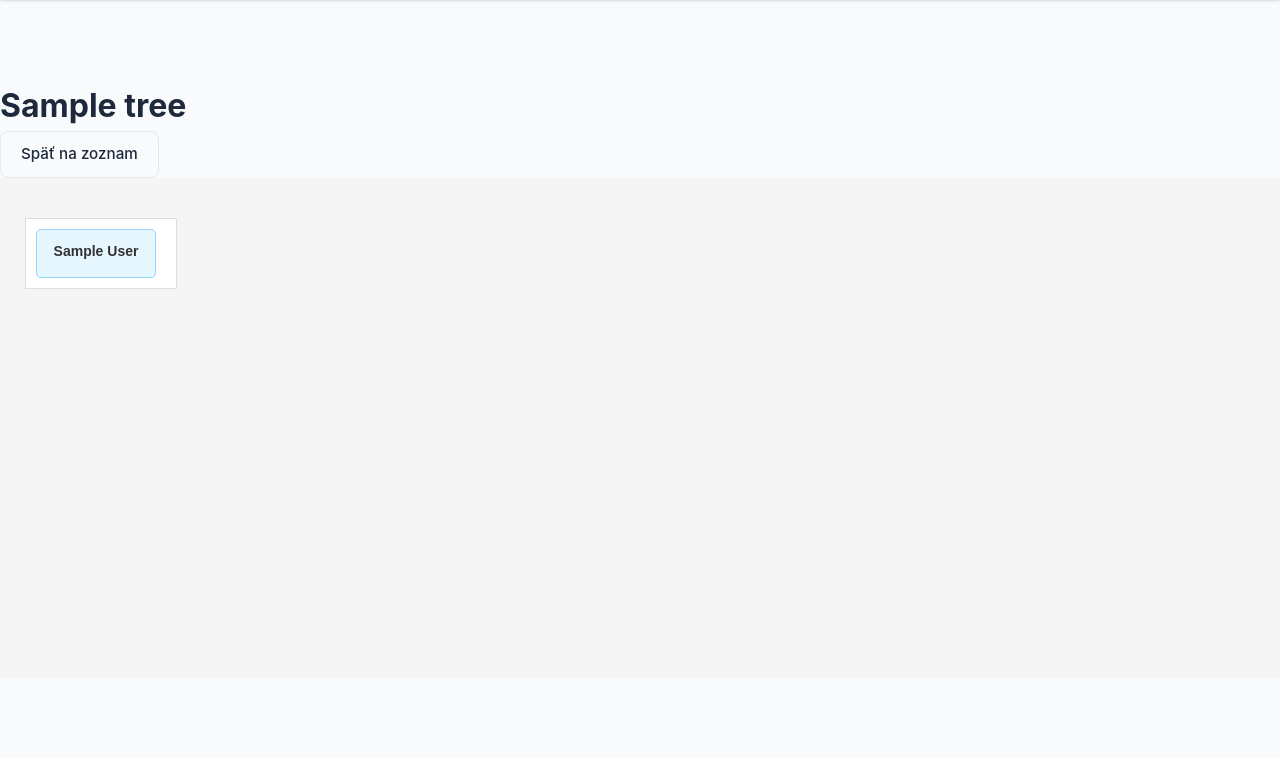
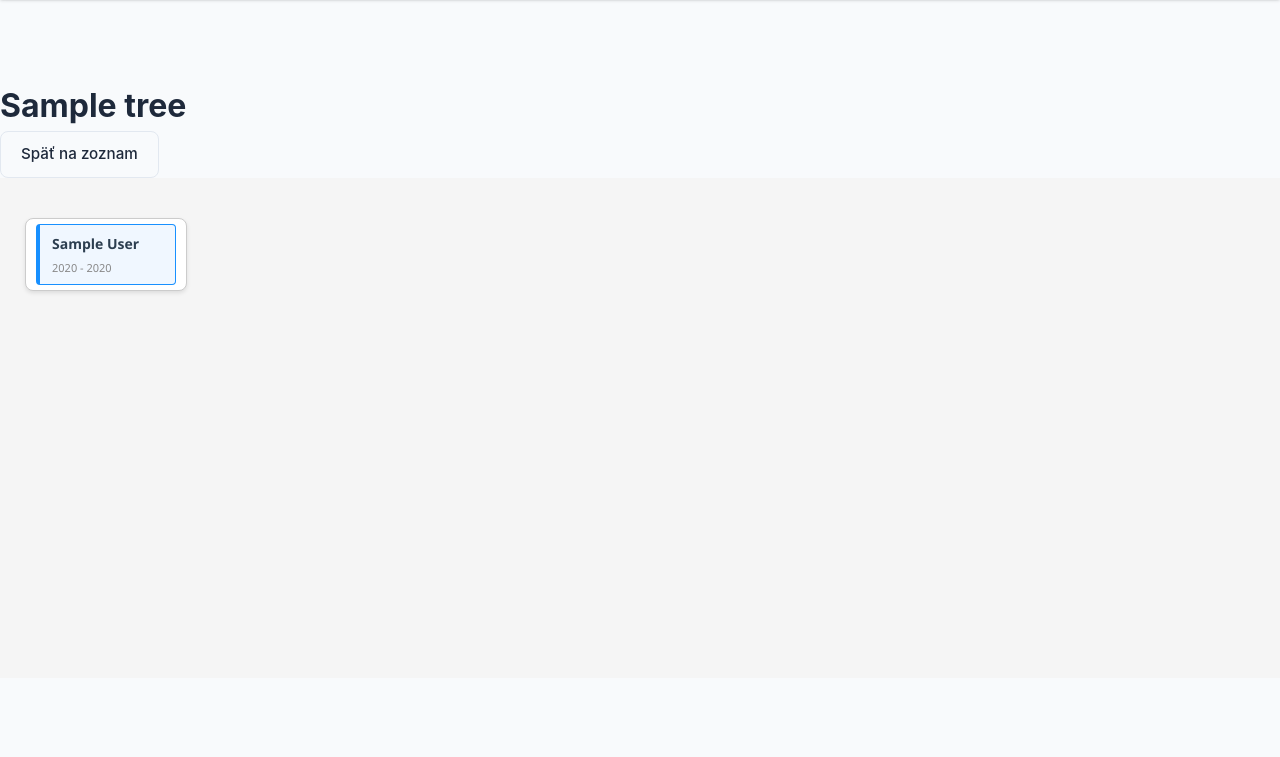
Before and after one commit to otopse/family-tree, a PHP site: page /view-tree.php?id=1 in a window 1280 px wide. Shown: the part 73-830 px from the top of the page. Run offline with PHP 8.4, Linux system fonts and the light colour scheme; the visitor is signed in with stand-in values (Sample User, id 1); tables that the repository leaves empty hold one stand-in row (values such as "Sample post").

Commit message:
Improve tree view styling and spouse rendering

```diff
--- a/public/view-tree.php
+++ b/public/view-tree.php
@@ -176,34 +176,64 @@ render_header('Zobrazenie rodokmeňa: ' . e($tree['tree_name']));
         width: 0; height: 20px;
     }
 
+    /* Container for Couple to ensure they stay together */
+    .couple-wrapper {
+        display: inline-flex;
+        align-items: center;
+        background: #fff;
+        border: 1px solid #ccc;
+        padding: 5px;
+        border-radius: 8px;
+        box-shadow: 0 2px 4px rgba(0,0,0,0.1);
+        position: relative;
+        z-index: 2;
+    }
+
     .tf-node {
         border: 1px solid #ccc;
-        padding: 10px;
+        padding: 8px 12px;
         text-decoration: none;
         color: #666;
-        font-family: arial, verdana, tahoma;
-        font-size: 12px;
+        font-family: 'Segoe UI', Tahoma, Geneva, Verdana, sans-serif;
+        font-size: 13px;
         display: inline-block;
-        border-radius: 5px;
-        -webkit-border-radius: 5px;
-        -moz-border-radius: 5px;
+        border-radius: 4px;
         background: white;
-        min-width: 120px;
+        min-width: 140px;
+        text-align: left;
+        margin: 0 5px;
     }
 
-    .tf-node.male { background-color: #e6f7ff; border-color: #91d5ff; }
-    .tf-node.female { background-color: #fff0f6; border-color: #ffadd2; }
+    .tf-node.male {
+        background-color: #f0f7ff;
+        border-color: #1890ff;
+        border-left-width: 4px;
+    }
+    .tf-node.female {
+        background-color: #fff0f6;
+        border-color: #eb2f96;
+        border-left-width: 4px;
+    }
 
-    .tf-node strong { display: block; font-size: 14px; margin-bottom: 5px; color: #333; }
-    .tf-node .dates { font-size: 11px; color: #888; }
+    .tf-node strong {
+        display: block;
+        font-size: 14px;
+        margin-bottom: 4px;
+        color: #2c3e50;
+        font-weight: 600;
+    }
 
-    .spouse-connector {
-        position: relative;
-        display: inline-block;
-        width: 20px;
-        border-bottom: 1px solid #ccc;
-        vertical-align: middle;
-        margin: 0 5px;
+    .tf-node .dates {
+        font-size: 11px;
+        color: #888;
+        margin-top: 2px;
+    }
+
+    .spouse-divider {
+        width: 15px;
+        height: 1px;
+        background: #999;
+        margin: 0 2px;
     }
 </style>
 
@@ -223,40 +253,48 @@ render_header('Zobrazenie rodokmeňa: ' . e($tree['tree_name']));
                     function renderNode($person, $families, $parentMap, $individuals) {
                         if (!$person) return;
 
-                        $genderClass = ($person['gender'] === 'M') ? 'male' : (($person['gender'] === 'F') ? 'female' : '');
+                        echo '<li>';
 
-                        echo '<li>';
-                        echo '<div class="tf-node ' . $genderClass . '">';
-                        echo '<strong>' . e($person['name']) . '</strong>';
-                        if ($person['birth'] || $person['death']) {
-                            echo '<div class="dates">';
-                            echo e($person['birth'] ? date('Y', strtotime($person['birth'])) : '?');
-                            echo ' - ';
-                            echo e($person['death'] ? date('Y', strtotime($person['death'])) : '');
-                            echo '</div>';
-                        }
-                        echo '</div>';
+                        // Begin Couple Wrapper
+                        echo '<div class="couple-wrapper">';
 
-                        // Check if this person is a parent in any family
+                        // Render Primary Person
+                        renderPersonCard($person);
+
+                        // Check if this person is a parent in any family (find spouse)
+                        $spouse = null;
+                        $children = [];
+
                         if ($person['gedcom_id'] && isset($parentMap[$person['gedcom_id']])) {
+                            // We might have multiple families (marriages), but for this simple tree we usually pick the first one
+                            // or loop through them. Standard vertical trees handle multiple spouses poorly without complex logic.
+                            // We will take the first family for now.
                             foreach ($parentMap[$person['gedcom_id']] as $famId) {
                                 $fam = $families[$famId];
 
-                                // Find spouse
-                                $spouse = null;
                                 if ($fam['husb'] && $fam['husb']['gedcom_id'] !== $person['gedcom_id']) $spouse = $fam['husb'];
                                 if ($fam['wife'] && $fam['wife']['gedcom_id'] !== $person['gedcom_id']) $spouse = $fam['wife'];
 
-                                if ($spouse) {
-                                    // Render spouse next to person (simplified for now, ideally they should be connected)
-                                    // In this CSS tree structure, spouses are tricky.
-                                    // Usually we treat the "Couple" as the node.
+                                $children = $fam['children'];
+                                break; // Only first family
+                            }
                         }
 
-                                if (!empty($fam['children'])) {
+                        if ($spouse) {
+                            echo '<div class="spouse-divider"></div>';
+                            // Get full spouse info if available
+                            if ($spouse['gedcom_id'] && isset($individuals[$spouse['gedcom_id']])) {
+                                $spouse = $individuals[$spouse['gedcom_id']];
+                            }
+                            renderPersonCard($spouse);
+                        }
+
+                        echo '</div>'; // End Couple Wrapper
+
+                        // Render Children
+                        if (!empty($children)) {
                             echo '<ul>';
-                                    foreach ($fam['children'] as $child) {
-                                        // Find full child info if available
+                            foreach ($children as $child) {
                                 $childFull = $child;
                                 if ($child['gedcom_id'] && isset($individuals[$child['gedcom_id']])) {
                                     $childFull = $individuals[$child['gedcom_id']];
@@ -265,35 +303,36 @@ render_header('Zobrazenie rodokmeňa: ' . e($tree['tree_name']));
                             }
                             echo '</ul>';
                         }
-                            }
-                        }
 
                         echo '</li>';
                     }
 
+                    function renderPersonCard($person) {
+                        $genderClass = ($person['gender'] === 'M') ? 'male' : (($person['gender'] === 'F') ? 'female' : '');
+                        echo '<div class="tf-node ' . $genderClass . '">';
+                        echo '<strong>' . e($person['name']) . '</strong>';
+                        if ($person['birth'] || $person['death']) {
+                            echo '<div class="dates">';
+                            echo e($person['birth'] ? date('Y', strtotime($person['birth'])) : '');
+                            echo ' - ';
+                            echo e($person['death'] ? date('Y', strtotime($person['death'])) : '');
+                            echo '</div>';
+                        }
+                        echo '</div>';
+                    }
+
                     // Render Root Families
-                    // This is tricky because a family has TWO parents. The CSS tree usually starts with ONE root.
-                    // We will try to render the Husband of the root family as the "Root Node" and show Wife next to him.
-
                     foreach ($rootFamilies as $famId) {
                         $fam = $families[$famId];
                         $husb = $fam['husb'];
                         $wife = $fam['wife'];
 
                         echo '<li>';
-                        echo '<div class="family-node" style="display:inline-block; border:1px solid #ddd; padding:10px; background:#fff;">';
+                        echo '<div class="couple-wrapper">';
 
-                        if ($husb) {
-                            echo '<div class="tf-node male" style="display:inline-block; margin-right:10px;">';
-                            echo '<strong>' . e($husb['name']) . '</strong>';
-                            echo '</div>';
-                        }
-
-                        if ($wife) {
-                            echo '<div class="tf-node female" style="display:inline-block;">';
-                            echo '<strong>' . e($wife['name']) . '</strong>';
-                            echo '</div>';
-                        }
+                        if ($husb) renderPersonCard($husb);
+                        if ($husb && $wife) echo '<div class="spouse-divider"></div>';
+                        if ($wife) renderPersonCard($wife);
 
                         echo '</div>';
 
```
Lines whose indentation alone changed are shown as unchanged.
